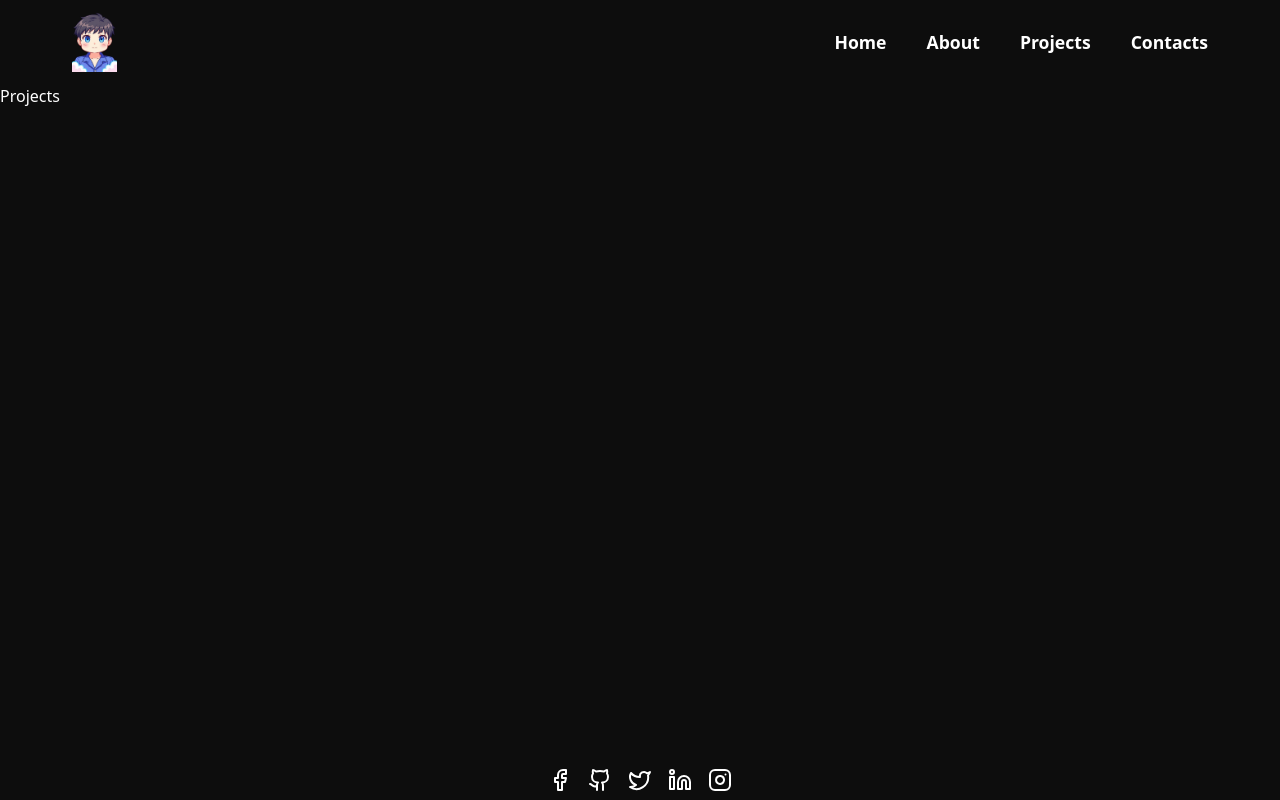
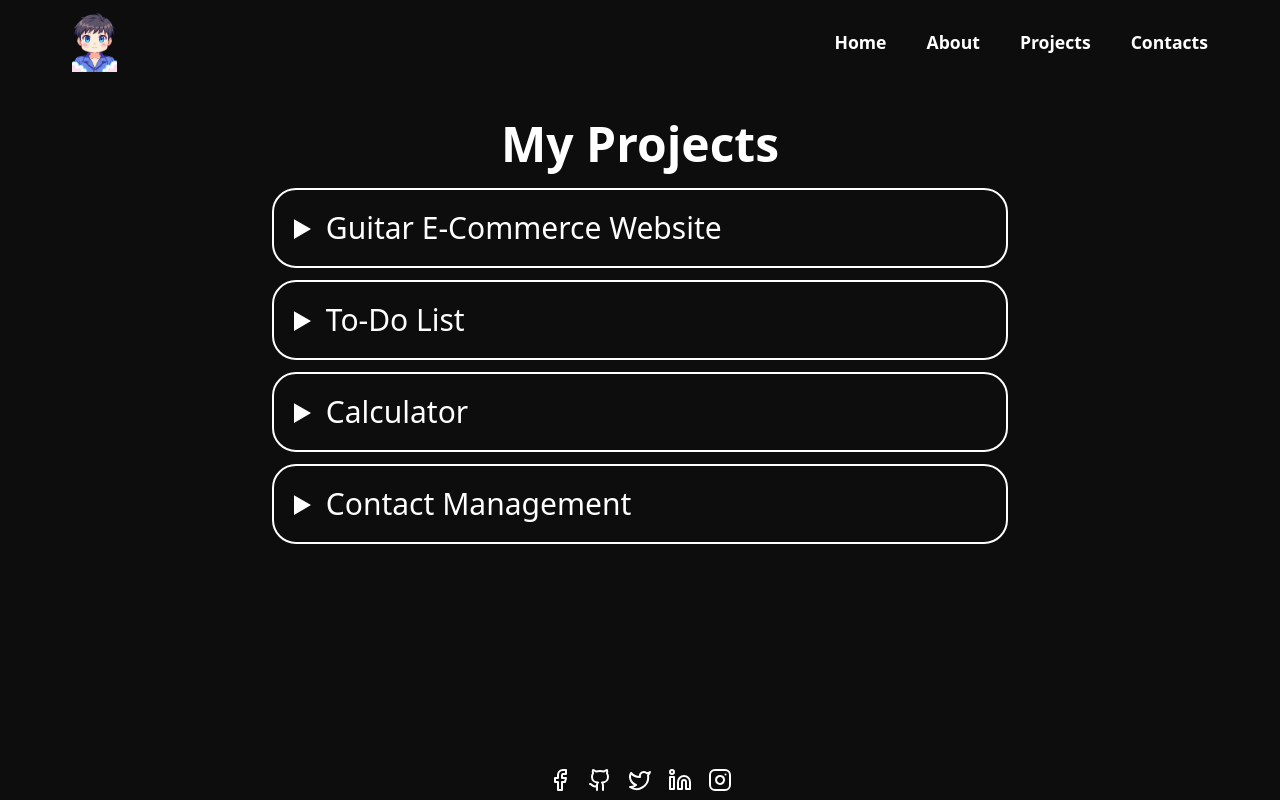
Before and after one commit to jwesparcia/portfolio-new, a React (Vite) app: page /projects in a window 1280 px wide. Built offline with nearby package versions, Linux system fonts and the light colour scheme; a web font is replaced by a local one.

Commit message:
initial commit

```diff
--- a/src/App.jsx
+++ b/src/App.jsx
@@ -9,19 +9,19 @@ import Footer from './components/Footer'
 function App() {
   return (
     <>
-    <div>
+    <div className='flex flex-col min-h-screen  '>
       <Navbar/>
-    </div>
-
-
+      <main className='flex-grow '>
         <Routes>
         <Route path='/' element={<Home/>}/>
         <Route path='/about' element={<About/>}/>
         <Route path='/contact' element={<Contact/>}/>
         <Route path='/projects' element={<Projects/>}/>
       </Routes>
+      </main>
 
       <Footer/>
+    </div>
     </>
   )
 }
--- a/src/components/Footer.jsx
+++ b/src/components/Footer.jsx
@@ -6,7 +6,7 @@ import { Twitter } from 'lucide-react'
 import { Instagram } from 'lucide-react'
 const Footer = () => {
   return (
-    <div className='bottom-0 flex items-center w-full text-white fixed'>
+    <div className='bottom-0 flex items-center w-full text-white'>
       <div className='flex gap-4 ml-auto mr-auto mb-2'>
         <a href="https://facebook.com" target='_blank'><Facebook/></a>
         <a href="https://github.com" target='_blank'><Github/></a>
--- a/src/components/ProjectCard.jsx
+++ b/src/components/ProjectCard.jsx
@@ -1,8 +1,26 @@
 import React from 'react'
 
-const ProjectCard = () => {
+const ProjectCard = ({title, description, link, sourceCode, liveDemoUrl, githubUrl}) => {
   return (
-    <div>ProjectCard</div>
+    <div className='font-bitcount'>
+      <details className='border-2 rounded-3xl p-5'>
+        <summary className='text-3xl cursor-pointer'>{title}</summary>
+        <div className='font-light'>
+          <div className='mt-2'>
+          <p>{description}</p>
+        </div>
+          <div className='mt-4 flex gap-2'>
+            <p>Live Demo:</p>
+            <a href={liveDemoUrl} className='' target='_blank'><span className='font-medium'>{link}</span></a>
+          </div>
+
+          <div className='flex gap-2'>
+            <p>Source Code:</p>
+            <a href={githubUrl} target='_blank'><span className='font-medium'>{sourceCode}</span></a>
+          </div>S
+        </div>
+      </details>
+    </div>
   )
 }
 
--- a/src/pages/About.jsx
+++ b/src/pages/About.jsx
@@ -5,7 +5,7 @@ import { SquareCode  } from 'lucide-react'
 import { Link } from 'react-router-dom'
 const About = () => {
   return (
-    <div className=''>
+    <div>
       <div className='-red-400 w-3xl ml-auto mr-auto text-left grid grid-cols-2'>
         <div className='font-bitcount pl-3 font-medium'>
           <div className='text-5xl my-10'>
@@ -16,7 +16,7 @@ const About = () => {
           </div>
           <div className='flex'>
             <CircleSmall className='w-10 mr-3'/> <p>
-              I work mainly with JavaScript, React, and Node.js, and I’m also experienced in Java and Python.
+              I work mainly with JavaScript, React, and Node.js, and I’m also experienced in Java, C# and Python.
             </p>
           </div>
           <div className=' w-2xs my-4 '>
--- a/src/pages/Home.jsx
+++ b/src/pages/Home.jsx
@@ -5,8 +5,8 @@ import { MoveRight } from 'lucide-react'
 const Home = () => {
   return (
     <>
-      <div className='text-white'>
-         <div className=' w-3xl ml-auto mr-auto text-left pl-3 '>
+      <div className='text-white '>
+         <div className=' w-3xl ml-auto mr-auto text-left pl-3'>
               <div className=' p-7 text-5xl font-bitcount font-medium'>
                 <h1>I'm Jhune Wally Esparcia</h1>
               </div>
--- a/src/pages/Projects.jsx
+++ b/src/pages/Projects.jsx
@@ -1,8 +1,50 @@
 import React from 'react'
-
+import ProjectCard from '../components/ProjectCard'
 const Projects = () => {
   return (
-    <div>Projects</div>
+    <div className=''>
+      <div className='w-3xl  mr-auto ml-auto p-4'>
+          <div className='font-bitcount py-5 font-bold text-5xl text-center'>
+            <h1>My Projects</h1>
+           </div>
+            <div className='space-y-3'>
+              <ProjectCard
+              title={"Guitar E-Commerce Website"}
+              description={"This is a responsive guitar e-commerce website built using React and Tailwind CSS, featuring category filters, a shopping cart, and dynamic product listings. It was designed to provide a clean, user-friendly interface for browsing and purchasing guitars and accessories online."}
+              link={"https://guitar-eccommerce-eight.vercel.app/"}
+              sourceCode={"https://github.com/jwesparcia/guitar-ecommerce"}
+              liveDemoUrl={"https://guitar-ecommerce-eight.vercel.app/"}
+              githubUrl={"https://github.com/jwesparcia/guitar-ecommerce"}
+            />
+
+              <ProjectCard
+              title={"To-Do List"}
+              description={"This is a simple and responsive To-Do List application built using React, allowing users to add, delete, and mark tasks as completed. It was created to practice core React concepts like state management, component structure, and user interaction."}
+              link={"https://guitar-eccommerce-eight.vercel.app/"}
+              sourceCode={"https://github.com/jwesparcia/todo-list"}
+              liveDemoUrl={""}
+              githubUrl={"https://github.com/jwesparcia/todo-list"}
+            />
+
+            <ProjectCard
+              title={"Calculator"}
+              description={"This is a simple calculator application built with React that allows users to perform basic arithmetic operations such as addition, subtraction, multiplication, and division. It was designed to practice component structure, state handling, and real-time user input in a clean and responsive interface."}
+              link={"https://guitar-eccommerce-eight.vercel.app/"}
+              sourceCode={"https://github.com/jwesparcia/calculator"}
+              liveDemoUrl={""}
+              githubUrl={"https://github.com/jwesparcia/calculator"}
+            />
+
+             <ProjectCard
+              title={"Contact Management"}
+              description={"This is a console-based Contact Management application written in Java that allows users to add, view, update, and delete contacts through a simple text interface. It demonstrates fundamental Java programming concepts such as object-oriented design, file handling, and user input processing in a command-line environment."}
+              link={"N/A"}
+              sourceCode={"https://github.com/jwesparcia/ContactManagement"}
+              githubUrl={"https://github.com/jwesparcia/ContactManagement"}
+            />
+            </div>
+      </div>
+    </div>
   )
 }
 
```
Lines whose indentation alone changed are shown as unchanged.
